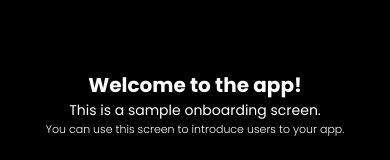
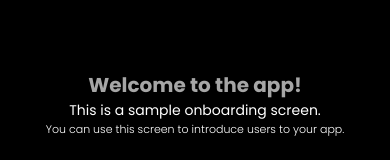
Before and after one commit to yaseenhalabi/Halabi, a React Native app: screen / in a window 390 px wide. Shown: the part 318-478 px from the top of the page. Built offline with nearby package versions, Linux system fonts and the light colour scheme.

Commit message:
feat: added a theme redux slice as themeSlice.tsx

```diff
--- a/App.tsx
+++ b/App.tsx
@@ -11,14 +11,15 @@ export default function App() {
 
   const firstLaunch = true;
 
-  if (firstLaunch) {
-    return <Onboarding />;
-  }
-
   return (
     <ProviderAndPersistor>
       <View style={styles.container}>
-        <CustomText size='large' style='bold'>Hello, world!</CustomText>
+        {
+          firstLaunch ?
+          <Onboarding />
+          :
+          <CustomText size='large' style='bold'>Hello, world!</CustomText>
+        }
       </View>
     </ProviderAndPersistor>
   );
--- a/components/CustomText.tsx
+++ b/components/CustomText.tsx
@@ -1,21 +1,17 @@
 import { Text, StyleSheet } from 'react-native';
-
+import getTheme from '../utils/GetTheme';
 type Size = 'xsmall' | 'small' | 'medium' | 'large';
 type Style = 'xbold' | 'bold' | 'light' | 'medium' | 'regular' | 'semiBold' | 'thin' | 'xlight';
+type Color = 'full' | 'semi' | 'muted';
 type CustomTextProps = {
     children: React.ReactNode;
-    size: Size;
-    style: Style;
+    size?: Size;
+    style?: Style;
+    color?: Color
 };
 
-const styles = StyleSheet.create({
-    text: {
-        color: '#fff',
-        fontFamily: 'Poppins-Regular',
-        fontSize: 14,
-    },
-})
-export default function CustomText({ children, size, style } : CustomTextProps) {
+export default function CustomText({ children, size, style, color} : CustomTextProps) {
+    const theme = getTheme();
     let fontSize: number = 14;
     switch (size) {
         case 'xsmall':
@@ -64,5 +60,29 @@ export default function CustomText({ children, size, style } : CustomTextProps)
             fontStyle = 'Poppins-Regular';
             break;
     }
-    return <Text style={{...styles.text, fontFamily: fontStyle, fontSize: fontSize}}>{children}</Text>;
+    let fontColor: string = '#ffffff';
+    switch (color) {
+        case 'full':
+            fontColor = theme.text.full;
+            break;
+        case 'semi':
+            fontColor = theme.text.semi;
+            break;
+        case 'muted':
+            fontColor = theme.text.muted;
+            break;
+        default:
+            fontColor = theme.text.full;
+            break;
+    }
+    return <Text style={{...styles.text, fontFamily: fontStyle, fontSize: fontSize, color: fontColor}}>{children}</Text>;
 }
+
+
+const styles = StyleSheet.create({
+    text: {
+        color: '#ffffff',
+        fontFamily: 'Poppins-Regular',
+        fontSize: 14,
+    },
+})
--- a/components/Onboarding.tsx
+++ b/components/Onboarding.tsx
@@ -3,7 +3,7 @@ import CustomText from './CustomText';
 export default function Onboarding() {
     return (
         <View style={styles.container}>
-            <CustomText size='large' style='bold'>Welcome to the app!</CustomText>
+            <CustomText size='large' style='bold' color='semi'>Welcome to the app!</CustomText>
             <CustomText size='medium' style='regular'>This is a sample onboarding screen.</CustomText>
             <CustomText size='small' style='light'>You can use this screen to introduce users to your app.</CustomText>
         </View>
--- a/redux/ProviderAndPersistor.tsx
+++ b/redux/ProviderAndPersistor.tsx
@@ -1,11 +1,15 @@
 import { store, persistor } from './store';
 import { Provider } from 'react-redux';
 import { PersistGate } from 'redux-persist/integration/react';
-
+import { useEffect } from 'react';
 type ProviderAndPersistorProps = {
     children: React.ReactNode;
 };
 export default function ProviderAndPersistor({ children } : ProviderAndPersistorProps) {
+    // Uncomment if needed
+    useEffect(() => {
+        persistor.purge();
+    }, []);
     return (
         <Provider store={store}>
             <PersistGate loading={null} persistor={persistor}>
--- a/redux/store.ts
+++ b/redux/store.ts
@@ -3,6 +3,7 @@ import { persistReducer, persistStore } from 'redux-persist';
 import AsyncStorage from '@react-native-async-storage/async-storage';
 import { combineReducers } from '@reduxjs/toolkit';
 import userSlice from './userSlice';
+import themeSlice from './themeSlice';
 const persistConfig = {
   key: 'root',
   storage: AsyncStorage,
@@ -10,6 +11,7 @@ const persistConfig = {
 
 const rootReducer = combineReducers({
   user: userSlice,
+  theme: themeSlice,
 });
 const persistedReducer = persistReducer(persistConfig, rootReducer);
 
--- /dev/null
+++ b/redux/themeSlice.tsx
@@ -0,0 +1,44 @@
+import { createSlice } from '@reduxjs/toolkit';
+
+
+const themeSlice = createSlice({
+    name: 'theme',
+    initialState: {
+        index: 0,
+        themes: [
+            {
+                name: 'dark',
+                background: '#000000',
+                text: {
+                    full: '#ffffff',
+                    semi: '#A6A6A6',
+                    muted: '5B5B5B',
+                },
+            },
+            {
+                name: 'light',
+                background: '#ffffff',
+                text: '#000000',
+            },
+        ],
+    },
+    reducers: {
+        setTheme: (state, action) => {
+            switch (action.payload) {
+                case 'dark':
+                    state.index = 0;
+                    break;
+                case 'light':
+                    state.index = 1;
+                    break;
+                default:
+                    state.index = 0;
+                    break;
+            }
+        },
+    }
+});
+
+export const { setTheme } = themeSlice.actions;
+
+export default themeSlice.reducer;
--- /dev/null
+++ b/utils/GetTheme.tsx
@@ -0,0 +1,6 @@
+import { useSelector } from "react-redux";
+
+export default function getTheme() {
+    const theme = useSelector((state: any) => state.theme.themes[state.theme.index]);
+    return theme;
+}
```
